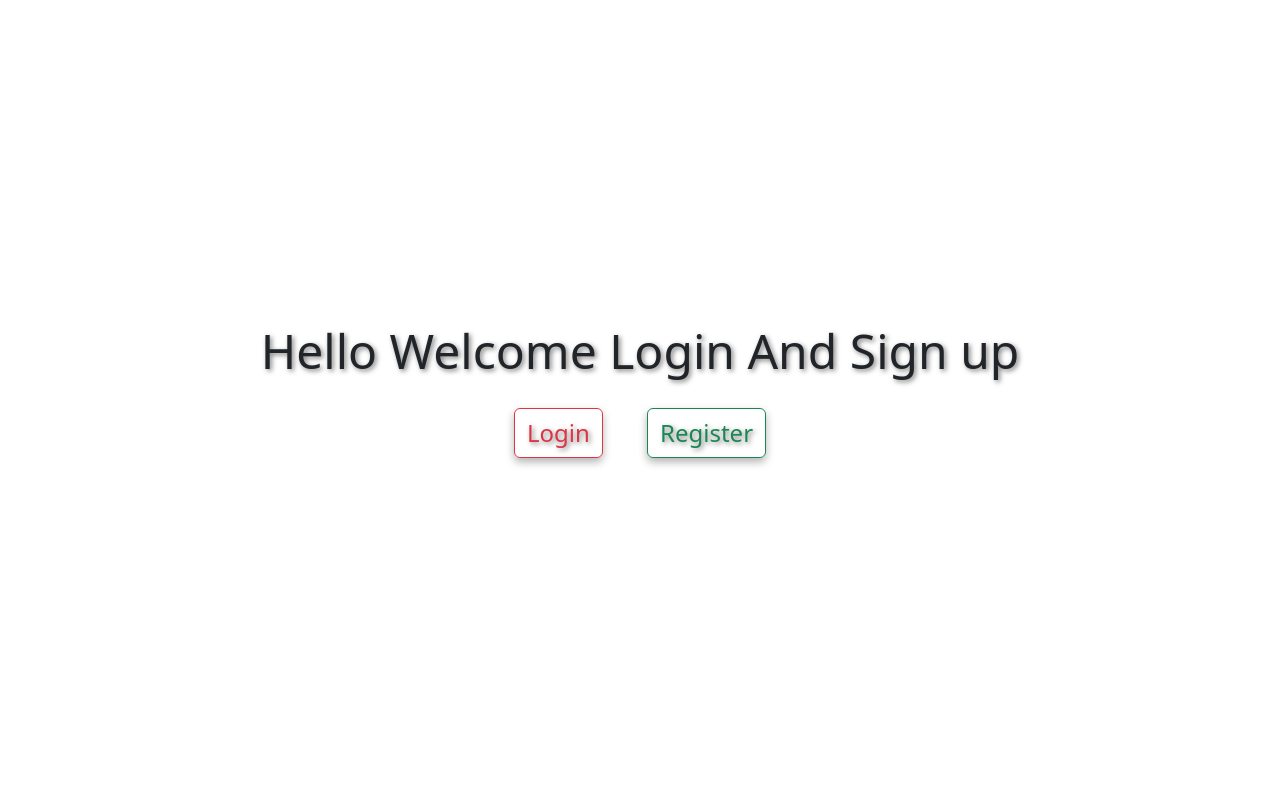
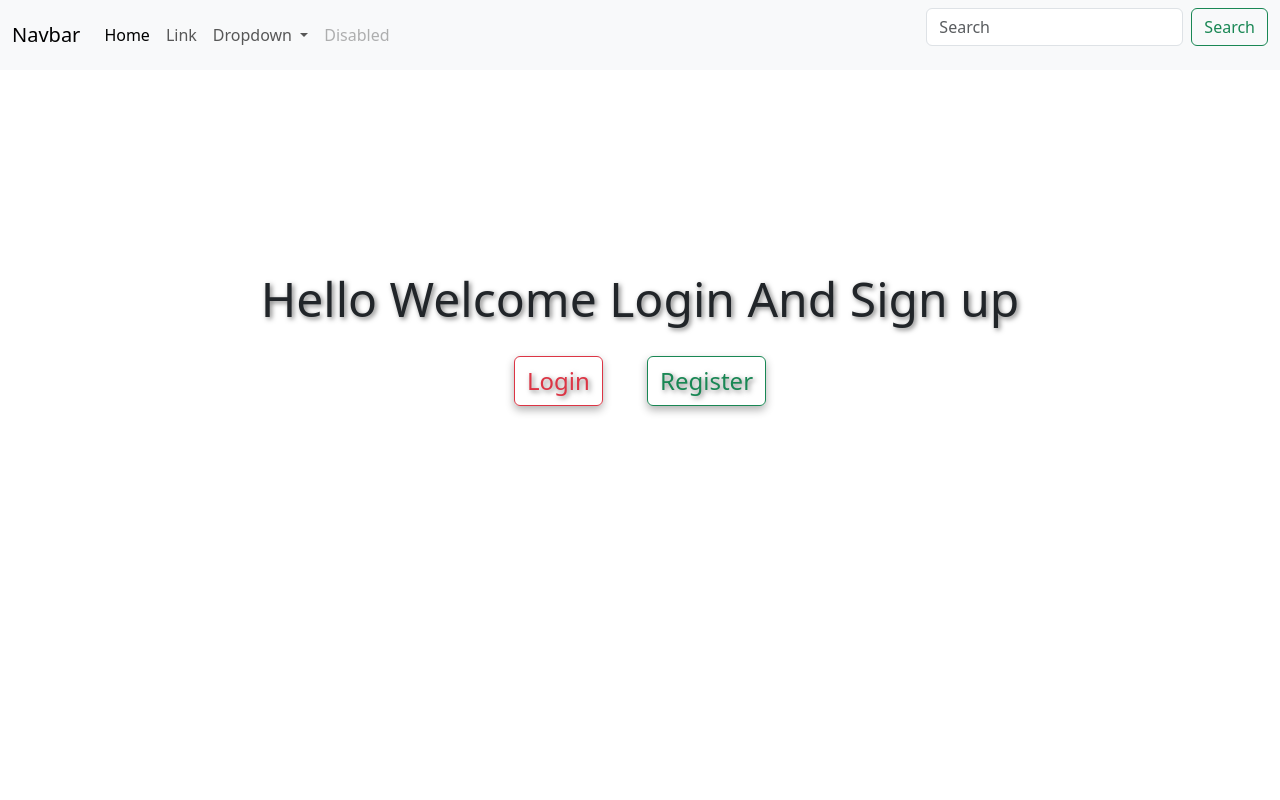
Before and after one commit to Godtasan552/login_registre, a Django app: page / in a window 1280 px wide. Run offline with Django 5.2, Linux system fonts and the light colour scheme.

Commit message:
edit margin top add navbar

```diff
--- a/static/css/base.css
+++ b/static/css/base.css
@@ -1,8 +1,11 @@
 /* การจัดองค์ประกอบตรงกลางจอ */
 html,
 body {
-    height: 100%;
+    height: 100vh;
     margin: 0;
+    padding: 0;
+    display: flex;
+    flex-direction: column;
 }
 
 .center-content {
@@ -10,7 +13,8 @@ body {
     justify-content: center;
     align-items: center;
     flex-direction: column;
-    height: 100vh;
+    height: calc(100vh -200px);
+    margin-top: 200px;
 }
 
 .textlogo h1 {
--- a/templates/base.html
+++ b/templates/base.html
@@ -8,7 +8,46 @@
   <link rel="stylesheet" href="{% static 'css/base.css' %}">
   <title>Document</title>
 </head>
-
+<header>
+  <div class="nbbc">
+    <nav class="navbar navbar-expand-lg navbar-light bg-light">
+      <div class="container-fluid">
+        <a class="navbar-brand" href="#">Navbar</a>
+        <button class="navbar-toggler" type="button" data-bs-toggle="collapse" data-bs-target="#navbarSupportedContent" aria-controls="navbarSupportedContent" aria-expanded="false" aria-label="Toggle navigation">
+          <span class="navbar-toggler-icon"></span>
+        </button>
+        <div class="collapse navbar-collapse" id="navbarSupportedContent">
+          <ul class="navbar-nav me-auto mb-2 mb-lg-0">
+            <li class="nav-item">
+              <a class="nav-link active" aria-current="page" href="#">Home</a>
+            </li>
+            <li class="nav-item">
+              <a class="nav-link" href="#">Link</a>
+            </li>
+            <li class="nav-item dropdown">
+              <a class="nav-link dropdown-toggle" href="#" id="navbarDropdown" role="button" data-bs-toggle="dropdown" aria-expanded="false">
+                Dropdown
+              </a>
+              <ul class="dropdown-menu" aria-labelledby="navbarDropdown">
+                <li><a class="dropdown-item" href="#">Action</a></li>
+                <li><a class="dropdown-item" href="#">Another action</a></li>
+                <li><hr class="dropdown-divider"></li>
+                <li><a class="dropdown-item" href="#">Something else here</a></li>
+              </ul>
+            </li>
+            <li class="nav-item">
+              <a class="nav-link disabled" href="#" tabindex="-1" aria-disabled="true">Disabled</a>
+            </li>
+          </ul>
+          <form class="d-flex">
+            <input class="form-control me-2" type="search" placeholder="Search" aria-label="Search">
+            <button class="btn btn-outline-success" type="submit">Search</button>
+          </form>
+        </div>
+      </div>
+    </nav>
+  </div>
+</header>
 <body>
     <div class="center-content">
       <div class="textlogo">
@@ -17,11 +56,21 @@
 
       <div class="btncontainer">
         <div class="buttonlink">
-        <a class="btn btn-outline-danger" href="{% url 'login' %}" role="button">Login</a>
-        <a class="btn btn-outline-success" href="{% url 'register' %}" role="button">Register</a>
+          <a
+            class="btn btn-outline-danger"
+            href="{% url 'login' %}"
+            role="button"
+            >Login</a
+          >
+          <a
+            class="btn btn-outline-success"
+            href="{% url 'register' %}"
+            role="button"
+            >Register</a
+          >
         </div>
       </div>
     </div>
+
     {% block Loginb %}{% endblock Loginb %}
-
   </body>
```
Lines whose indentation alone changed are shown as unchanged.
